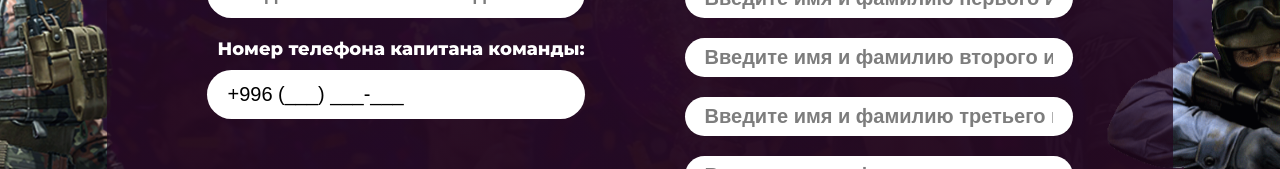
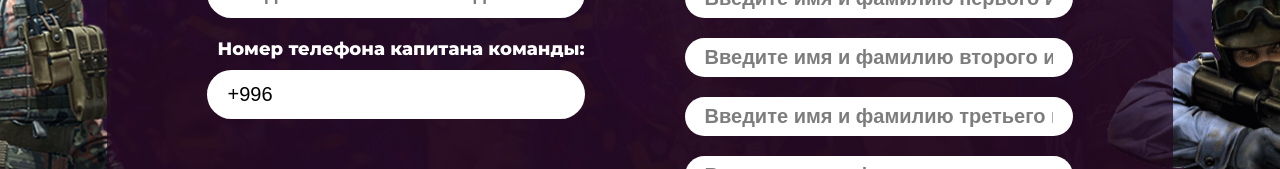
Before and after one commit to manziro785/kia, a React app: page /register-cs in a window 1280 px wide. Shown: the part 533-702 px from the top of the page. Built offline with nearby package versions, Linux system fonts and the light colour scheme; the HTML template or start-up script is replaced by a standard one.

Commit message:
Update cs-reg.jsx

```diff
--- a/src/pages/registerPage/cs-reg/cs-reg.jsx
+++ b/src/pages/registerPage/cs-reg/cs-reg.jsx
@@ -209,9 +209,7 @@
 //     </>
 //   )
 // }
-
-
-import React, { useState, useEffect, useRef } from 'react';
+import React, { useState } from 'react';
 import { useNavigate } from 'react-router-dom';
 import './cs-reg.css';
 import axios from 'axios';
@@ -234,13 +232,6 @@ export default function Regcs() {
   const [errors, setErrors] = useState({});
   const [isAlertVisible, setIsAlertVisible] = useState(false);
   const navigate = useNavigate();
-  const phoneInputRef = useRef(null);
-
-  useEffect(() => {
-    if (phoneInputRef.current) {
-      phoneInputRef.current.setSelectionRange(5, 5);
-    }
-  }, []);
 
   const handleRedirect = () => {
     navigate("/");
@@ -249,23 +240,21 @@ export default function Regcs() {
   const validate = () => {
     const errors = {};
     if (!formData.team_name) errors.team_name = "Введите название команды";
-    if (!formData.phone_number)
-      errors.phone_number = "Введите номер телефона капитана";
-    if (!formData.player_1)
-      errors.player_1 = "Введите имя и фамилию первого игрока";
-    if (!formData.player_2)
-      errors.player_2 = "Введите имя и фамилию второго игрока";
-    if (!formData.player_3)
-      errors.player_3 = "Введите имя и фамилию третьего игрока";
-    if (!formData.player_4)
-      errors.player_4 = "Введите имя и фамилию четвертого игрока";
-    if (!formData.player_5)
-      errors.player_5 = "Введите имя и фамилию пятого игрока";
+    if (!formData.phone_number) errors.phone_number = "Введите номер телефона капитана";
+    if (!formData.player_1) errors.player_1 = "Введите имя и фамилию первого игрока";
+    if (!formData.player_2) errors.player_2 = "Введите имя и фамилию второго игрока";
+    if (!formData.player_3) errors.player_3 = "Введите имя и фамилию третьего игрока";
+    if (!formData.player_4) errors.player_4 = "Введите имя и фамилию четвертого игрока";
+    if (!formData.player_5) errors.player_5 = "Введите имя и фамилию пятого игрока";
     return errors;
   };
 
   const handleChange = (e) => {
     setFormData({ ...formData, [e.target.name]: e.target.value });
+  };
+
+  const handlePhoneChange = (e) => {
+    setFormData({ ...formData, phone_number: e.target.value });
   };
 
   const handleSubmit = async (e) => {
@@ -304,7 +293,6 @@ export default function Regcs() {
               <div>НА ГЛАВНУЮ</div>
             </div>
             <div className="navbar" onClick={handleRedirect}>
-
               <div>СВЯЗАТЬСЯ С НАМИ</div>
             </div>
           </div>
@@ -336,9 +324,10 @@ export default function Regcs() {
                     <div className="form-group">
                       <div>Номер телефона капитана команды:</div>
                       <InputMask
-                                                mask="+996 (999) 999-999"
+                        mask="+\999 999999999"
+                        maskChar={null}
                         value={formData.phone_number}
-                                                onChange={handleChange}
+                        onChange={handlePhoneChange}
                       >
                         {(inputProps) => (
                           <input
@@ -346,8 +335,7 @@ export default function Regcs() {
                             type="text"
                             name="phone_number"
                             className="input-left"
-                                                        placeholder="Введите номер телефона"
-                                                        ref={phoneInputRef}
+                            placeholder="+996 (555) 555-555"
                           />
                         )}
                       </InputMask>
```
Lines whose indentation alone changed are shown as unchanged.
